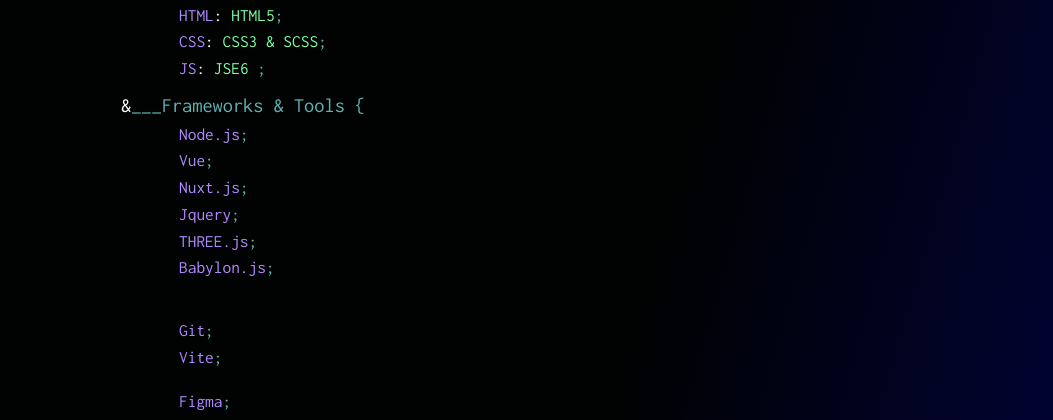
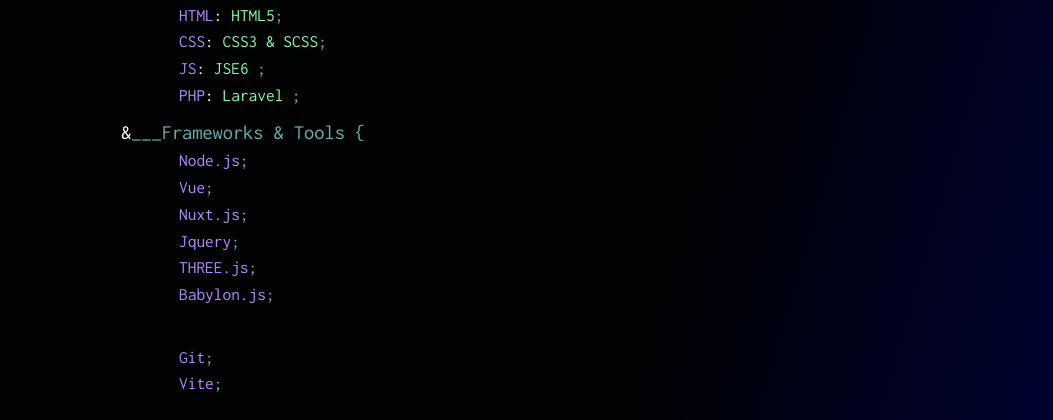
Before and after one commit to shkandinv/shkandinv.github.io, a plain HTML site: page callme.html in a window 1280 px wide. Shown: the part 680-1100 px from the top of the page, without its empty margins (227-1280 px from the left). Drawn offline with Linux system fonts and the light colour scheme.

Commit message:
Update callme.html

```diff
--- a/callme.html
+++ b/callme.html
@@ -198,6 +198,9 @@
             <p class="line">
                 JS<span class="operator">:</span>
                 <span class="parameter">JSE6 </span></p>
+            <p class="line">
+                PHP<span class="operator">:</span>
+                <span class="parameter">Laravel </span></p>
 
                 <br>
 
```
